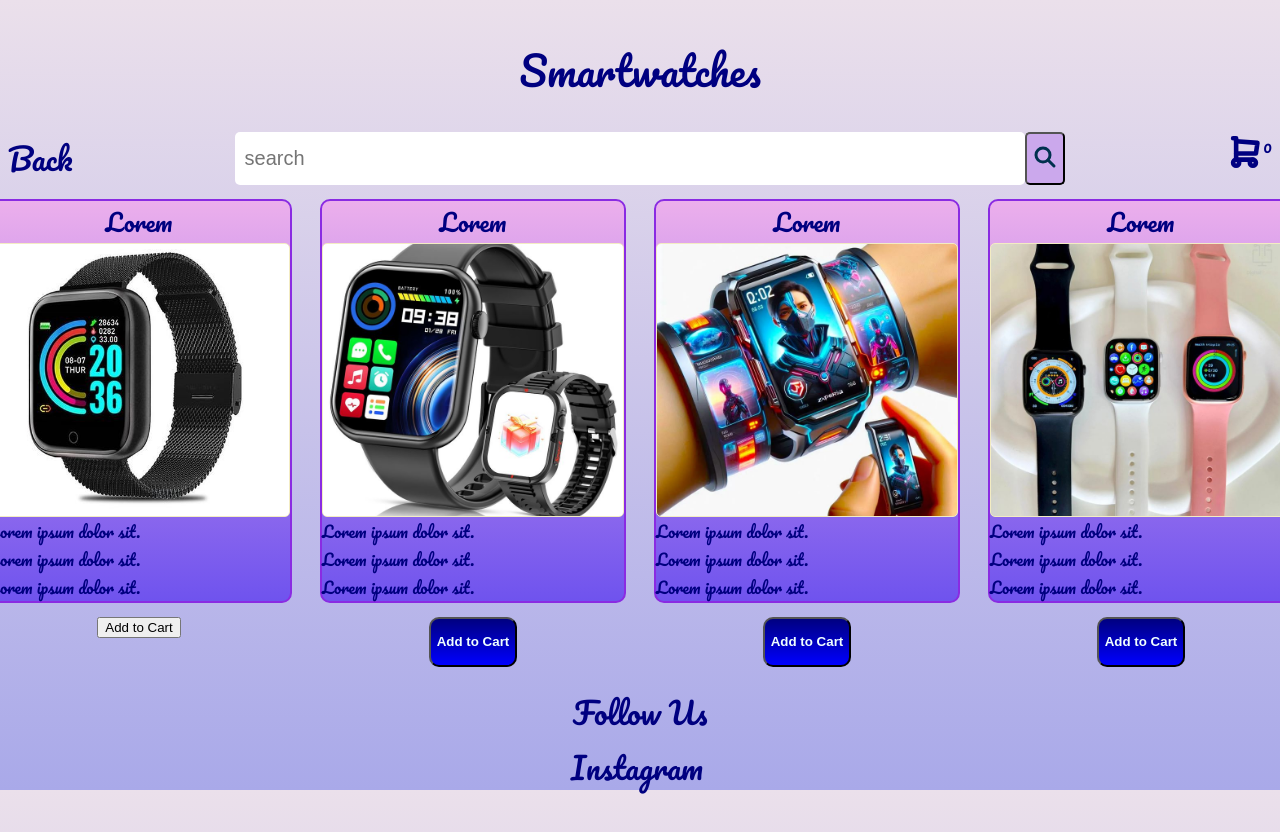
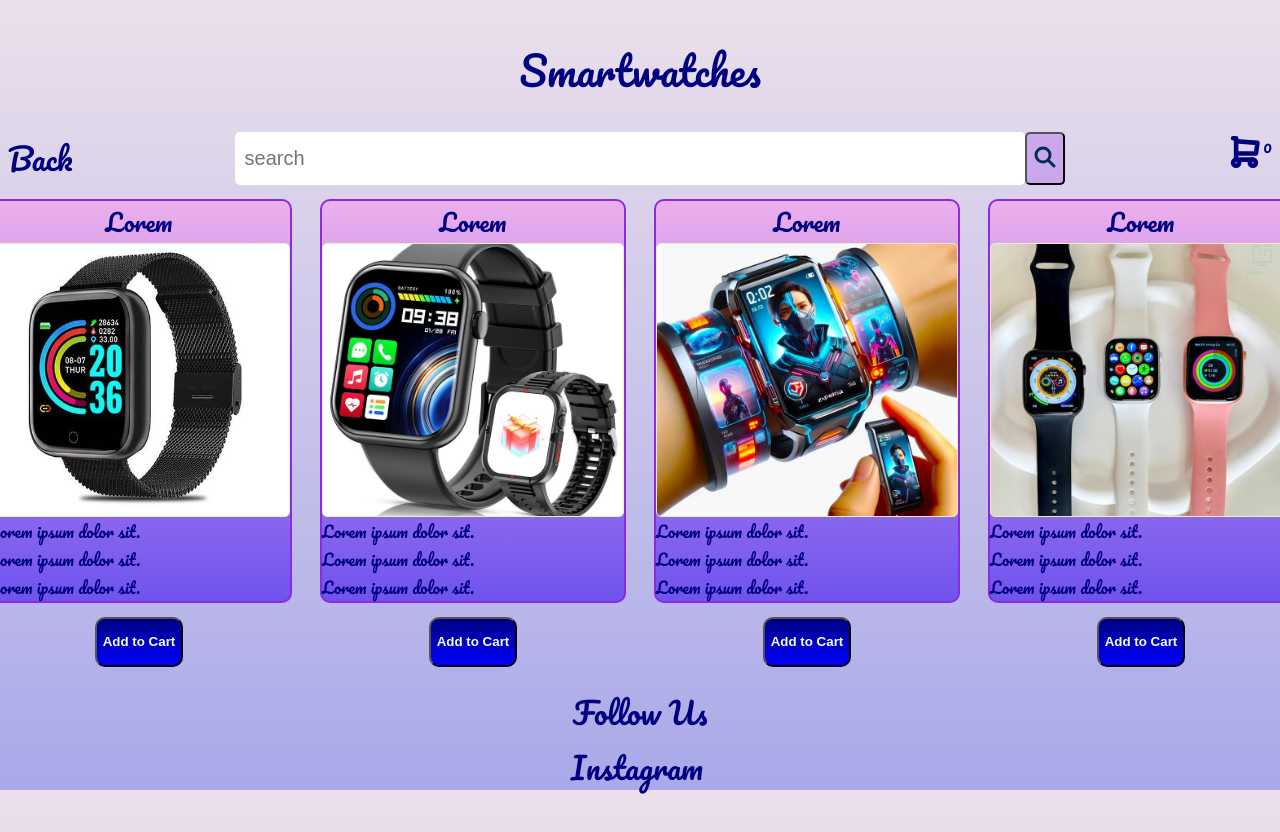
Before and after one commit to SamuelDvid/TechStore, a plain HTML site: page techstore/techstore/products/Smartwatches/smartwatches.html in a window 1280 px wide. Shown: the top 832 px of the page. Drawn offline with Linux system fonts and the light colour scheme; a web font is replaced by a local one.

Commit message:
Update smartwatches.html

```diff
--- a/techstore/techstore/products/Smartwatches/smartwatches.html
+++ b/techstore/techstore/products/Smartwatches/smartwatches.html
@@ -57,7 +57,7 @@
                 </div>
 
                 <div class="container-button">
-                    <button class="button1">Add to Cart</button>
+                    <button class="button" id="button1">Add to Cart</button>
                 </div>
             </div>
             <div class="cards-container">
```
